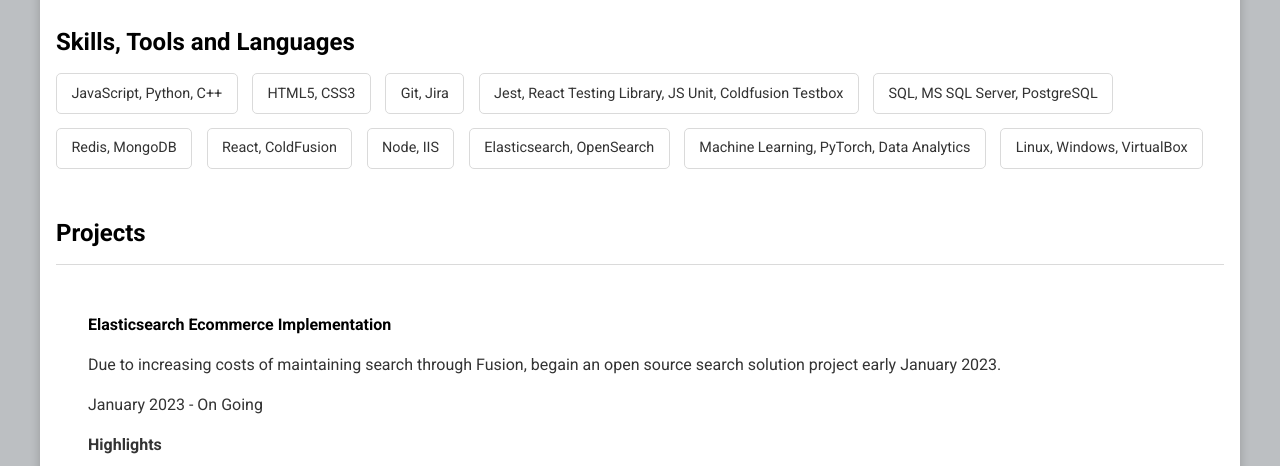
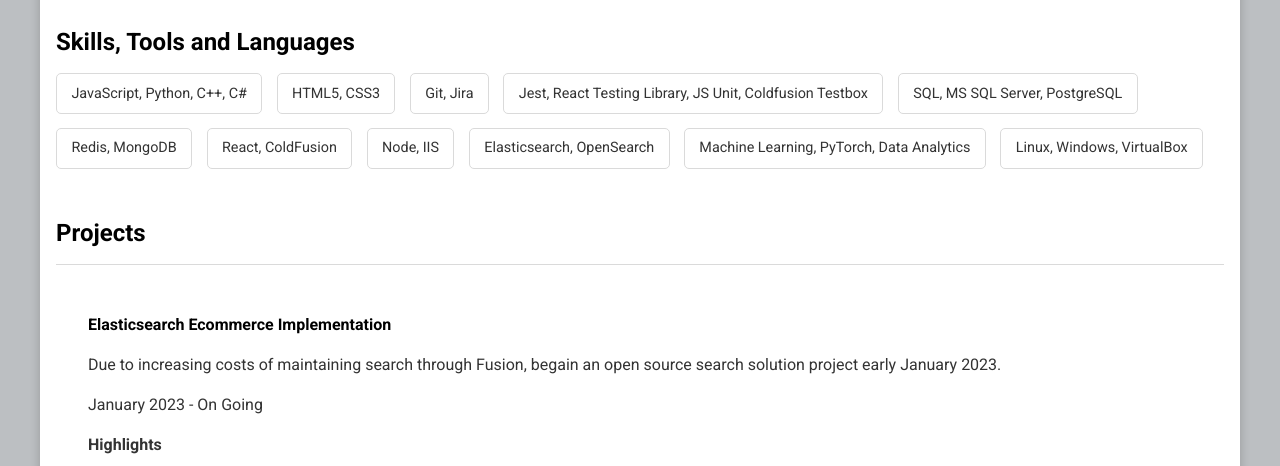
Before and after one commit to jamesshoemake/digital_resume, a plain HTML site: page index.html in a window 1280 px wide. Shown: the part 334-800 px from the top of the page. Drawn offline with Linux system fonts and the light colour scheme.

Commit message:
added c sharp to list of languages.

```diff
--- a/index.html
+++ b/index.html
@@ -43,7 +43,7 @@
         <h2>Skills, Tools and Languages</h2>
         <div id="wrapper--techstack__items">
           <div class="card--techstack">
-            <span>JavaScript, Python, C++</span>
+            <span>JavaScript, Python, C++, C&num;</span>
           </div>
           <div class="card--techstack">
             <span>HTML5, CSS3</span>
```
